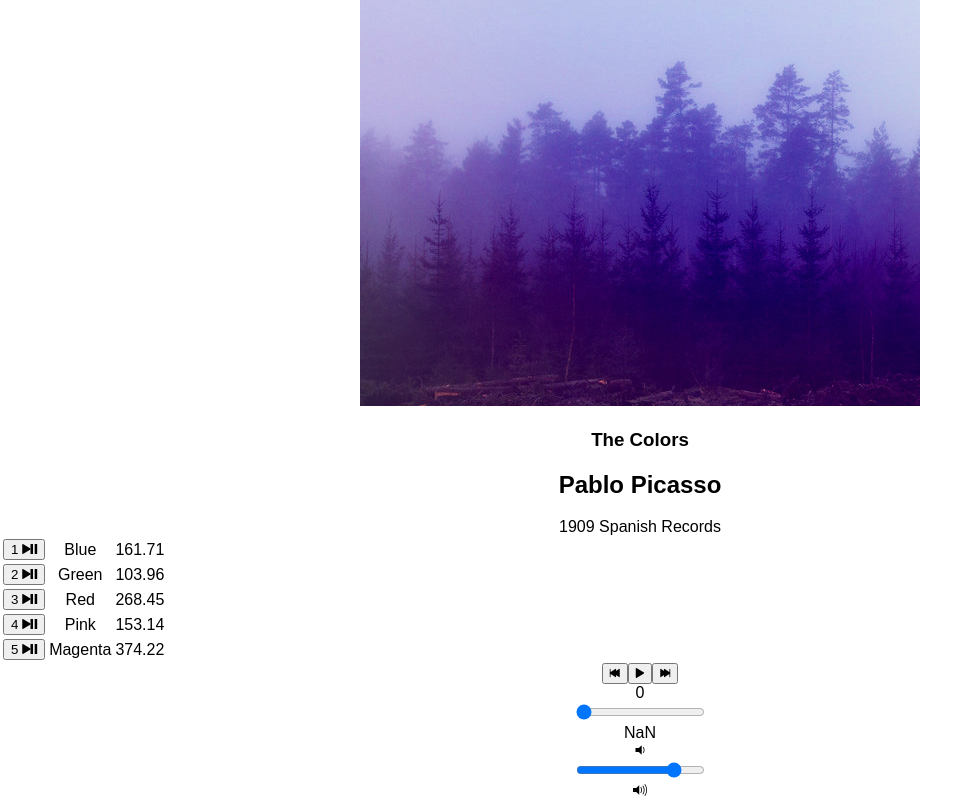
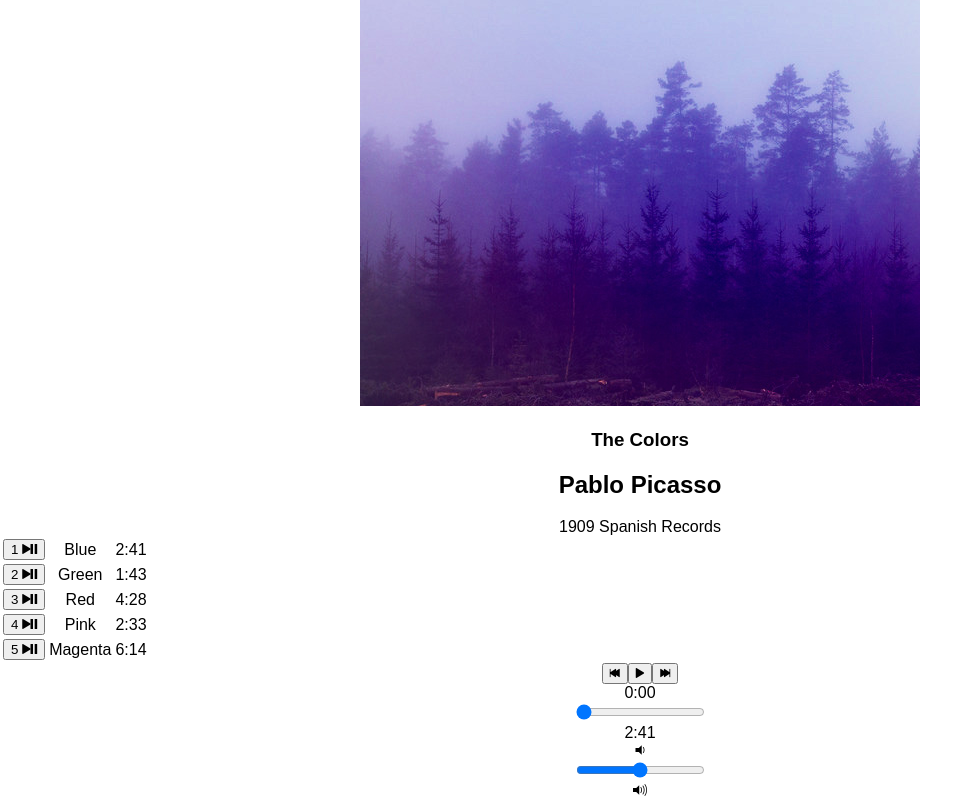
Before and after one commit to cheneyshreve/bloc-jams-react, a React (Create React App) app: page /album/the-colors in a window 1280 px wide. Shown: the part 252-1052 px from the top of the page, without its empty margins (0-980 px from the left). Built offline with nearby package versions, Linux system fonts and the light colour scheme.

Commit message:
partial completetion assignment 09, still need to fix scroll mechanism

```diff
--- a/src/components/Album.js
+++ b/src/components/Album.js
@@ -15,11 +15,26 @@ import PlayerBar from './PlayerBar';
       currentSong: album.songs[0],
       currentTime: 0,
       duration: album.songs[0].duration,
-      isPlaying: false
+      volume: 0.8,
+      isPlaying: false,
     };
 
     this.audioElement = document.createElement('audio');
     this.audioElement.src = album.songs[0].audioSrc;
+  }
+
+  formatTime(timeInSeconds){
+    var min = Math.floor(timeInSeconds/60.00);
+    var sec;
+    sec = Math.round(timeInSeconds);
+    if (sec < 60) {
+     sec = Math.round(timeInSeconds);
+   } else {
+     sec = Math.floor(timeInSeconds) - (min * 60);
+   }
+    if (sec < 10) { sec = "0" + Math.round(sec);}
+    var str = min + ":" + sec;
+    return str;
   }
 
   componentDidMount(){
@@ -29,16 +44,21 @@ import PlayerBar from './PlayerBar';
       },
       durationchange: e => {
         this.setState({ duration: this.audioElement.duration });
+      },
+      volumechange: e => {
+        this.setState({ volume: this.audioElement.volume });
       }
     };
     this.audioElement.addEventListener('timeupdate', this.eventListeners.timeupdate);
     this.audioElement.addEventListener('durationchange', this.eventListeners.durationchange);
+    this.audioElement.addEventListener('volumechange', this.eventListeners.volumechange);
   }
 
   componentWillUnmount(){
     this.audioElement.src = null;
     this.audioElement.removeEventListener('timeupdate', this.eventListeners.timeupdate);
     this.audioElement.removeEventListener('durationchange', this.eventListeners.durationchange);
+    this.audioElement.removeEventListener('volumechange', this.eventListeners.volumenchange);
   }
 
   play() {
@@ -89,6 +109,12 @@ import PlayerBar from './PlayerBar';
   this.setState({ currentTime: newTime });
  }
 
+ handleVolumeChange(e){
+   const newVolume = e.target.value;
+   this.audioElement.volume = newVolume;
+   this.setState({ volume: newVolume });
+ }
+
   render(){
    return (
     <section className="album">
@@ -118,7 +144,7 @@ import PlayerBar from './PlayerBar';
             </button>
             </td>
             <td>{song.title}</td>
-            <td>{song.duration}</td>
+            <td>{this.formatTime(song.duration)}</td>
           </tr>
           )
         }
@@ -127,12 +153,14 @@ import PlayerBar from './PlayerBar';
         <PlayerBar
          isPlaying={this.state.isPlaying}
          currentSong={this.state.currentSong}
-         currentTime={this.audioElement.currentTime}
-         duration={this.audioElement.duration}
+         currentTime={this.formatTime(this.audioElement.currentTime)}
+         duration={this.formatTime(this.state.duration)}
+         volume={this.audioElement.currentVolume}
          handleSongClick={() => this.handleSongClick(this.state.currentSong)}
          handlePrevClick={() => this.handlePrevClick()}
          handleNextClick={()=> this.handleNextClick()}
          handleTimeChange={(e) => this.handleTimeChange(e)}
+         handleVolumeChange={(e) => this.handleVolumeChange(e)}
          />
     </section>
    );
--- a/src/components/PlayerBar.js
+++ b/src/components/PlayerBar.js
@@ -1,4 +1,6 @@
 import React, { Component } from 'react';
+
+
 
 
 class PlayerBar extends Component {
@@ -21,7 +23,7 @@ class PlayerBar extends Component {
      <div className="current-time">{this.props.currentTime}</div>
      <input type="range"
      className="seek-bar"
-     value={(this.props.currentTime / this.props.duration) || 0}
+     value={((this.props.currentTime) / (this.props.duration)) || 0}
      max="1"
      min="0"
      step="0.01"
@@ -31,7 +33,14 @@ class PlayerBar extends Component {
    </section>
    <section id="volume-control">
      <div className="icon ion-volume-low"></div>
-     <input type="range" className="seek-bar" value="80" />
+     <input type="range"
+     min="0"
+     max="1"
+     step="0.01"
+     className="seek-bar"
+     value={this.props.volume}
+     onChange={this.props.handleVolumeChange}
+      />
      <div className="icon ion-volume-high"></div>
    </section>
     </section>
```
